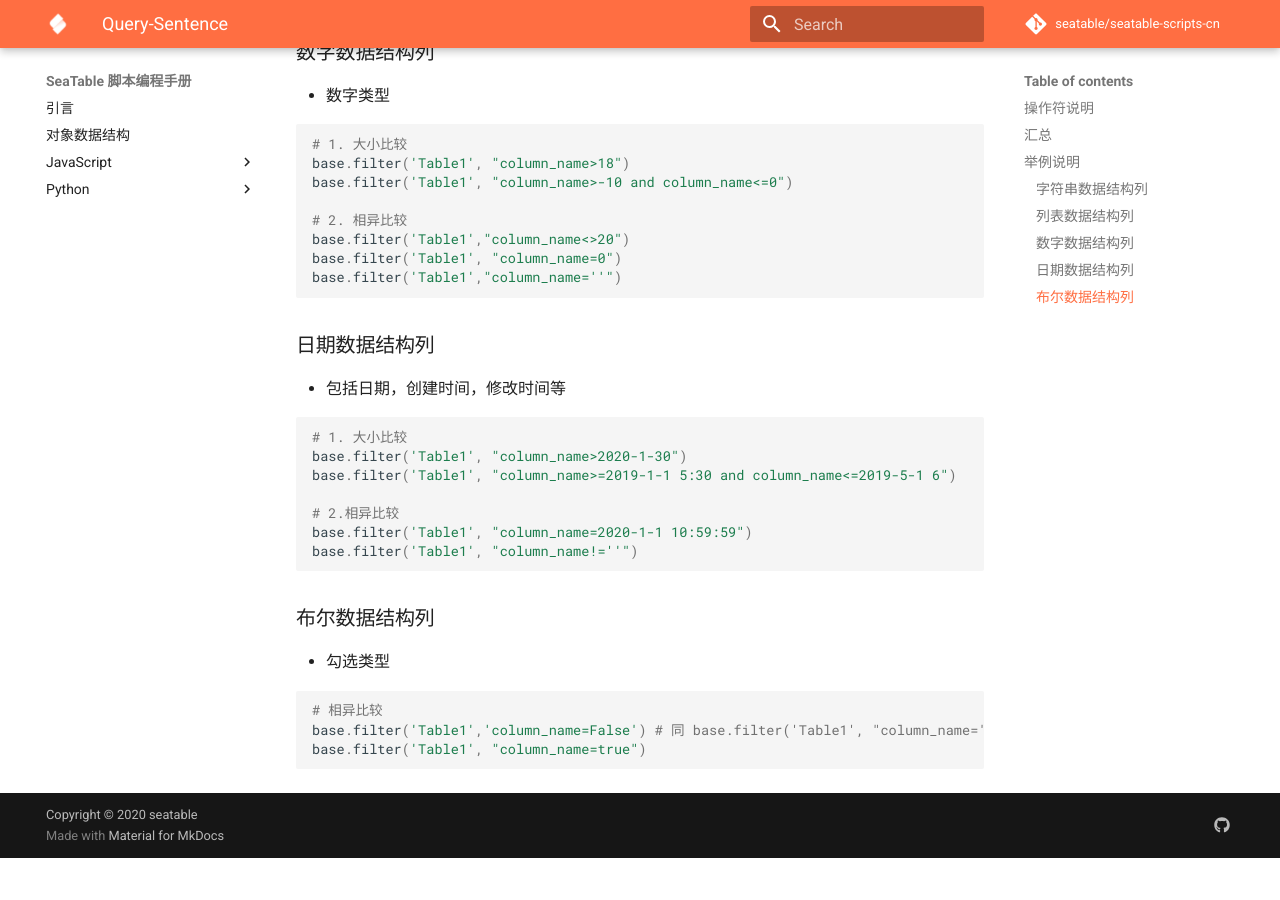
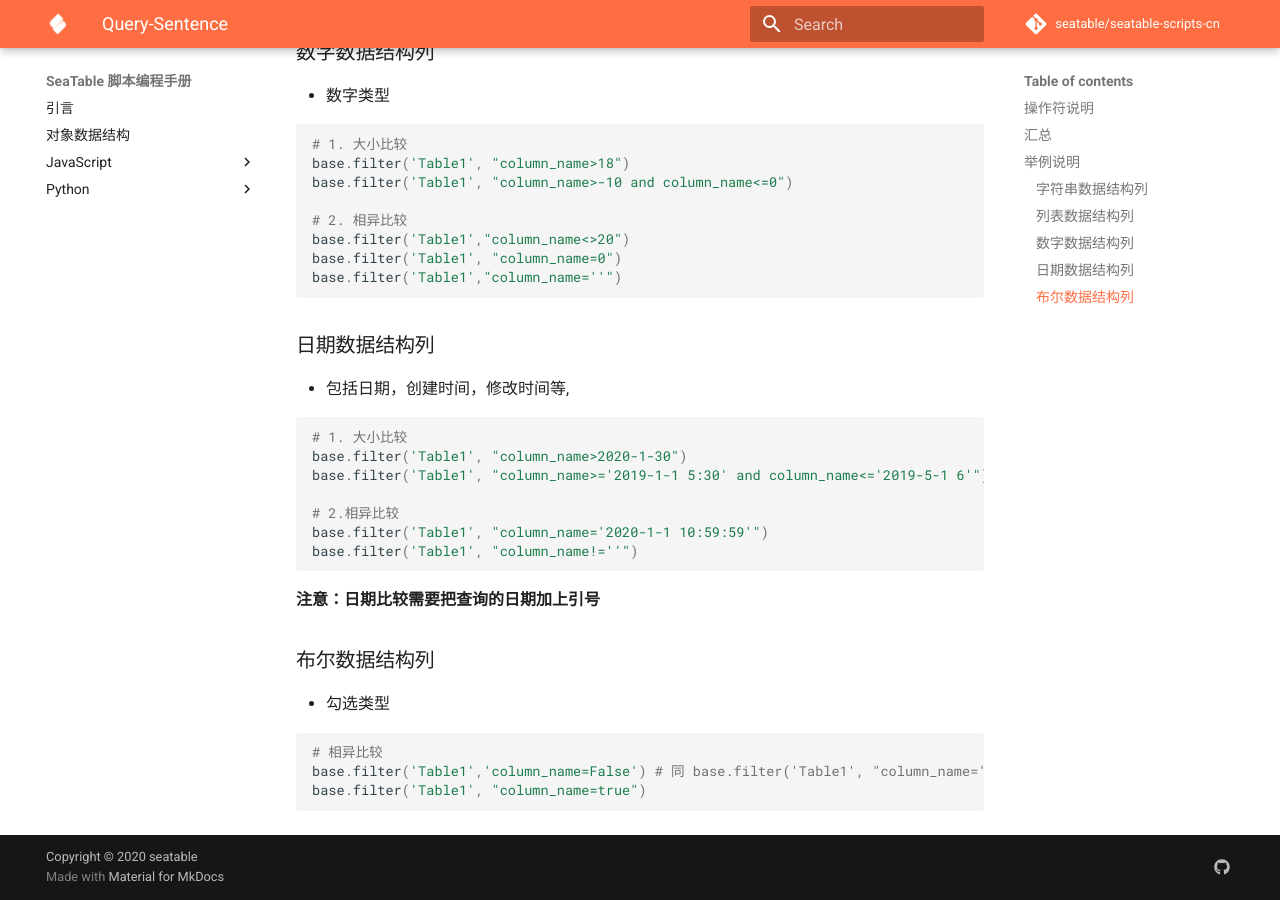
Before and after one commit to seatable/seatable-scripts-cn, an MkDocs documentation site: the page built from manual/python/query-sentences.md, in a window 1280 px wide and 900 px high, scrolled down 1841 px. Built offline with MkDocs 1.6.1 and Material for MkDocs 9.7.7, drawn with Linux system fonts in a browser that asks for light colours; comment, search, counter and statistics services are not loaded; before the commit the page ends 2699 px from its top, so only the background shows below that.

Commit message:
Update query-sentences.md

```diff
--- a/manual/python/query-sentences.md
+++ b/manual/python/query-sentences.md
@@ -68,17 +68,19 @@ base.filter('Table1',"column_name=''")
 
 ### 日期数据结构列
 
-* 包括日期，创建时间，修改时间等
+* 包括日期，创建时间，修改时间等,
 
 ~~~python
 # 1. 大小比较
 base.filter('Table1', "column_name>2020-1-30")
-base.filter('Table1', "column_name>=2019-1-1 5:30 and column_name<=2019-5-1 6")
+base.filter('Table1', "column_name>='2019-1-1 5:30' and column_name<='2019-5-1 6'")
 
 # 2.相异比较
-base.filter('Table1', "column_name=2020-1-1 10:59:59")
+base.filter('Table1', "column_name='2020-1-1 10:59:59'")
 base.filter('Table1', "column_name!=''")
 ~~~
+
+**注意：日期比较需要把查询的日期加上引号**
 
 ### 布尔数据结构列
 
```
